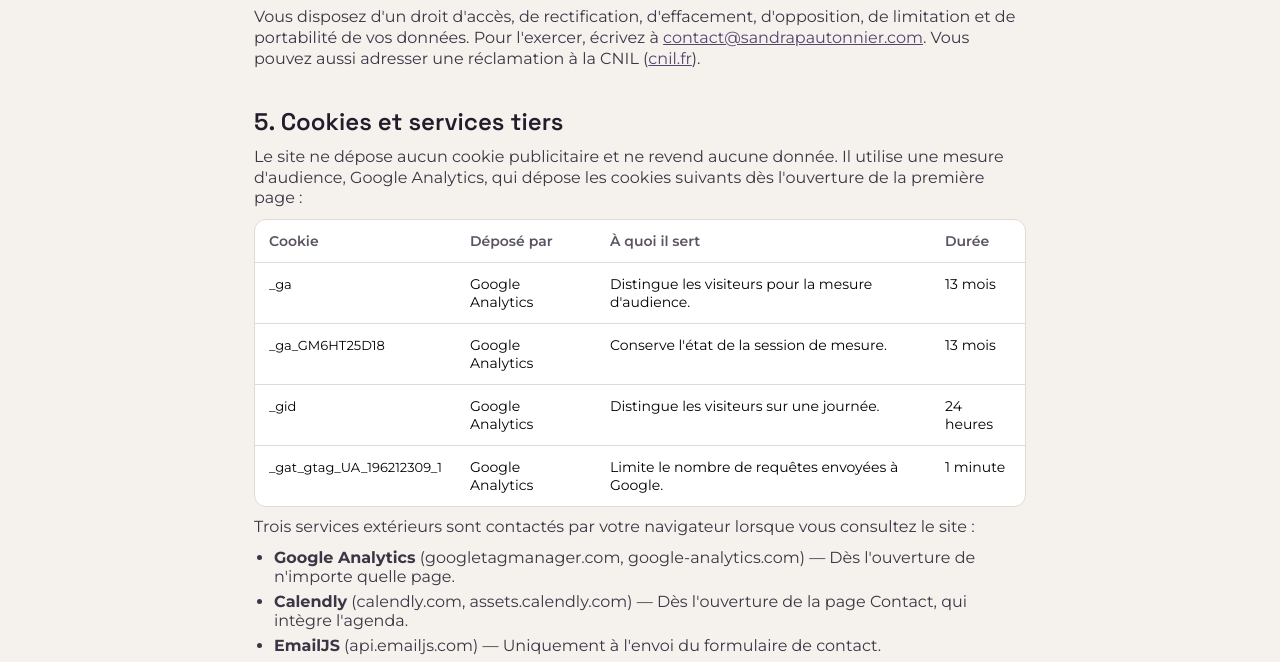
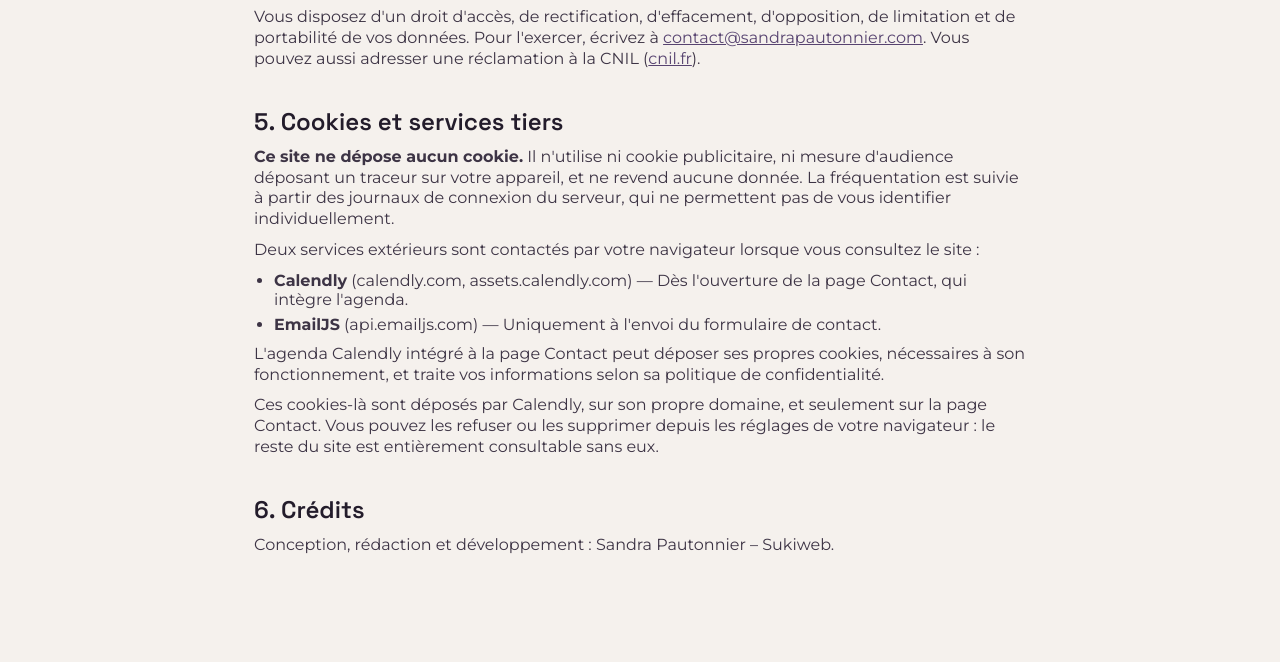
Before and after one commit to SandraPautonnier/sandrapautonnier, an Astro site: page /mentions-legales in a window 1280 px wide. Shown: the part 1052-1714 px from the top of the page. Built offline with nearby package versions, Linux system fonts and the light colour scheme; Astro itself is replaced by a stand-in of ours; a web font is replaced by a local one.

Commit message:
Remove Google Analytics: the site now sets no cookie at all
The need was to know how many visitors come by. Analytics answered that
at the cost of four cookies set before any consent, so of a banner — and
a banner would have made the count worse, since only consenting visitors
are measured. The server's own logs answer the same question without
setting anything, without a banner, and counting everyone.

Measured afterwards with a cleared browser: no cookie, no local or
session storage and no third-party host on the home page or a project
page. /contact/ sets nothing on this domain either; it still contacts
calendly.com for the embedded agenda, which keeps its own cookies inside
its iframe, on its own domain.

The cookie section of the legal notice now opens by saying the site sets
none, and the table disappears on its own while the list in cookies.ts is
empty. Adding a measurement tool later means filling that list back in,
which the file says in as many words.

Also fixed, found while reading the page: "écrivez à" was glued to the
email link, Astro having collapsed the line break between them. Checked
across the built site that no other word is stuck to an inline link.

With the analytics snippet gone, the generated HTML now contains not a
single "[" character.

Co-Authored-By: Claude Opus 5 <noreply@anthropic.com>

```diff
--- a/src/layouts/BaseLayout.astro
+++ b/src/layouts/BaseLayout.astro
@@ -74,19 +74,12 @@ const {
       breadcrumb={breadcrumb}
     />
 
-    <!-- Google tag (gtag.js) -->
-    <script
-      is:inline
-      async
-      src="https://www.googletagmanager.com/gtag/js?id=G-GM6HT25D18"></script>
-    <script is:inline>
-      window.dataLayer = window.dataLayer || [];
-      function gtag() {
-        dataLayer.push(arguments);
-      }
-      gtag("js", new Date());
-      gtag("config", "G-GM6HT25D18");
-    </script>
+    <!--
+      Pas de mesure d'audience ici. Google Analytics déposait quatre cookies
+      dès la première page, avant tout consentement, pour un besoin qui se
+      résume à compter les visiteurs : les statistiques du serveur, côté
+      hébergeur, y répondent sans rien déposer et sans bandeau.
+    -->
   </head>
   <body>
     <div class={pageClass}>
--- a/src/lib/cookies.ts
+++ b/src/lib/cookies.ts
@@ -5,9 +5,9 @@
  * Cette liste alimente la section « Cookies » des mentions légales : la page
  * décrit ce que le site fait vraiment, pas ce qu'on aimerait qu'il fasse.
  *
- * SI LA MESURE D'AUDIENCE CHANGE, METTRE CETTE LISTE À JOUR. Retirer Google
- * Analytics de BaseLayout.astro sans toucher ici laisserait les mentions
- * légales annoncer des cookies qui n'existent plus.
+ * SI UNE MESURE D'AUDIENCE EST AJOUTÉE, METTRE CETTE LISTE À JOUR. Poser un
+ * script dans BaseLayout.astro sans revenir ici laisserait les mentions
+ * légales annoncer un site sans cookie alors qu'il en dépose.
  */
 
 export interface Traceur {
@@ -21,48 +21,22 @@ export interface Traceur {
   portee: string;
 }
 
-export const TRACEURS: Traceur[] = [
-  {
-    nom: "_ga",
-    depose: "Google Analytics",
-    role: "Distingue les visiteurs pour la mesure d'audience.",
-    duree: "13 mois",
-    essentiel: false,
-    portee: "Toutes les pages",
-  },
-  {
-    nom: "_ga_GM6HT25D18",
-    depose: "Google Analytics",
-    role: "Conserve l'état de la session de mesure.",
-    duree: "13 mois",
-    essentiel: false,
-    portee: "Toutes les pages",
-  },
-  {
-    nom: "_gid",
-    depose: "Google Analytics",
-    role: "Distingue les visiteurs sur une journée.",
-    duree: "24 heures",
-    essentiel: false,
-    portee: "Toutes les pages",
-  },
-  {
-    nom: "_gat_gtag_UA_196212309_1",
-    depose: "Google Analytics",
-    role: "Limite le nombre de requêtes envoyées à Google.",
-    duree: "1 minute",
-    essentiel: false,
-    portee: "Toutes les pages",
-  },
-];
+/**
+ * Vide : le site lui-même ne dépose aucun cookie.
+ *
+ * Google Analytics en déposait quatre (`_ga`, `_ga_GM6HT25D18`, `_gid` et
+ * `_gat_gtag_UA_196212309_1`) dès l'ouverture de n'importe quelle page. Il a
+ * été retiré : le besoin se limitait à compter les visiteurs, ce que les
+ * statistiques du serveur font sans rien déposer ni demander.
+ *
+ * Reste le cas de Calendly, qui dépose ses propres cookies à l'intérieur de
+ * son iframe, sur son domaine. Ils ne sont ni lisibles ni maîtrisés depuis
+ * ce site : la section Cookies les mentionne à part.
+ */
+export const TRACEURS: Traceur[] = [];
 
 /** Services tiers contactés par le navigateur du visiteur. */
 export const SERVICES_TIERS = [
-  {
-    nom: "Google Analytics",
-    hotes: "googletagmanager.com, google-analytics.com",
-    quand: "Dès l'ouverture de n'importe quelle page.",
-  },
   {
     nom: "Calendly",
     hotes: "calendly.com, assets.calendly.com",
--- a/src/pages/mentions-legales.astro
+++ b/src/pages/mentions-legales.astro
@@ -87,7 +87,7 @@ import { DATE_MAJ_LEGALES, SITE } from "../lib/site";
       <p>
         Vous disposez d'un droit d'accès, de rectification, d'effacement,
         d'opposition, de limitation et de portabilité de vos données. Pour
-        l'exercer, écrivez à
+        l'exercer, écrivez à{" "}
         <a href={`mailto:${SITE.email}`}>{SITE.email}</a>. Vous pouvez aussi
         adresser une réclamation à la CNIL (<a
           href="https://www.cnil.fr"
@@ -100,11 +100,15 @@ import { DATE_MAJ_LEGALES, SITE } from "../lib/site";
     <section class="legal-section">
       <h2>5. Cookies et services tiers</h2>
       <p>
-        Le site ne dépose aucun cookie publicitaire et ne revend aucune donnée.
-        Il utilise une mesure d'audience, Google Analytics, qui dépose les
-        cookies suivants dès l'ouverture de la première page :
+        <strong>Ce site ne dépose aucun cookie.</strong> Il n'utilise ni cookie
+        publicitaire, ni mesure d'audience déposant un traceur sur votre
+        appareil, et ne revend aucune donnée. La fréquentation est suivie à
+        partir des journaux de connexion du serveur, qui ne permettent pas de
+        vous identifier individuellement.
       </p>
 
+      {
+        TRACEURS.length > 0 && (
           <div class="legal-tableau">
             <table>
               <caption class="visuellement-cache">
@@ -119,22 +123,24 @@ import { DATE_MAJ_LEGALES, SITE } from "../lib/site";
                 </tr>
               </thead>
               <tbody>
-            {
-              TRACEURS.map((t) => (
+                {TRACEURS.map((t) => (
                   <tr>
-                  <td><code>{t.nom}</code></td>
+                    <td>
+                      <code>{t.nom}</code>
+                    </td>
                     <td>{t.depose}</td>
                     <td>{t.role}</td>
                     <td>{t.duree}</td>
                   </tr>
-              ))
-            }
+                ))}
               </tbody>
             </table>
           </div>
+        )
+      }
 
       <p>
-        Trois services extérieurs sont contactés par votre navigateur lorsque
+        Deux services extérieurs sont contactés par votre navigateur lorsque
         vous consultez le site :
       </p>
       <ul>
@@ -152,8 +158,10 @@ import { DATE_MAJ_LEGALES, SITE } from "../lib/site";
         selon sa politique de confidentialité.
       </p>
       <p>
-        Vous pouvez refuser ou supprimer ces cookies depuis les réglages de votre
-        navigateur. Le site reste entièrement consultable sans eux.
+        Ces cookies-là sont déposés par Calendly, sur son propre domaine, et
+        seulement sur la page Contact. Vous pouvez les refuser ou les supprimer
+        depuis les réglages de votre navigateur : le reste du site est
+        entièrement consultable sans eux.
       </p>
     </section>
 
```
Also changed, not shown: AUDIT.md (+32 -0 lines). Lines whose indentation alone changed are shown as unchanged.
